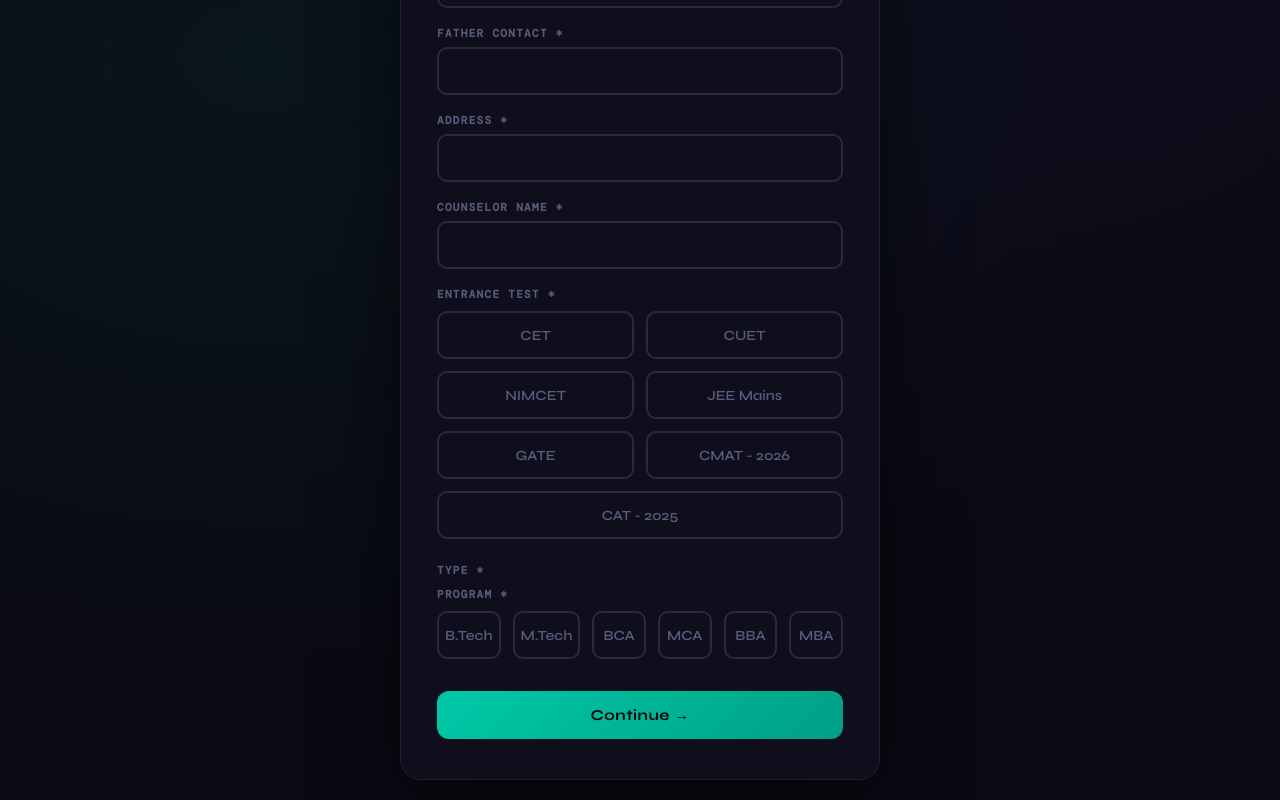
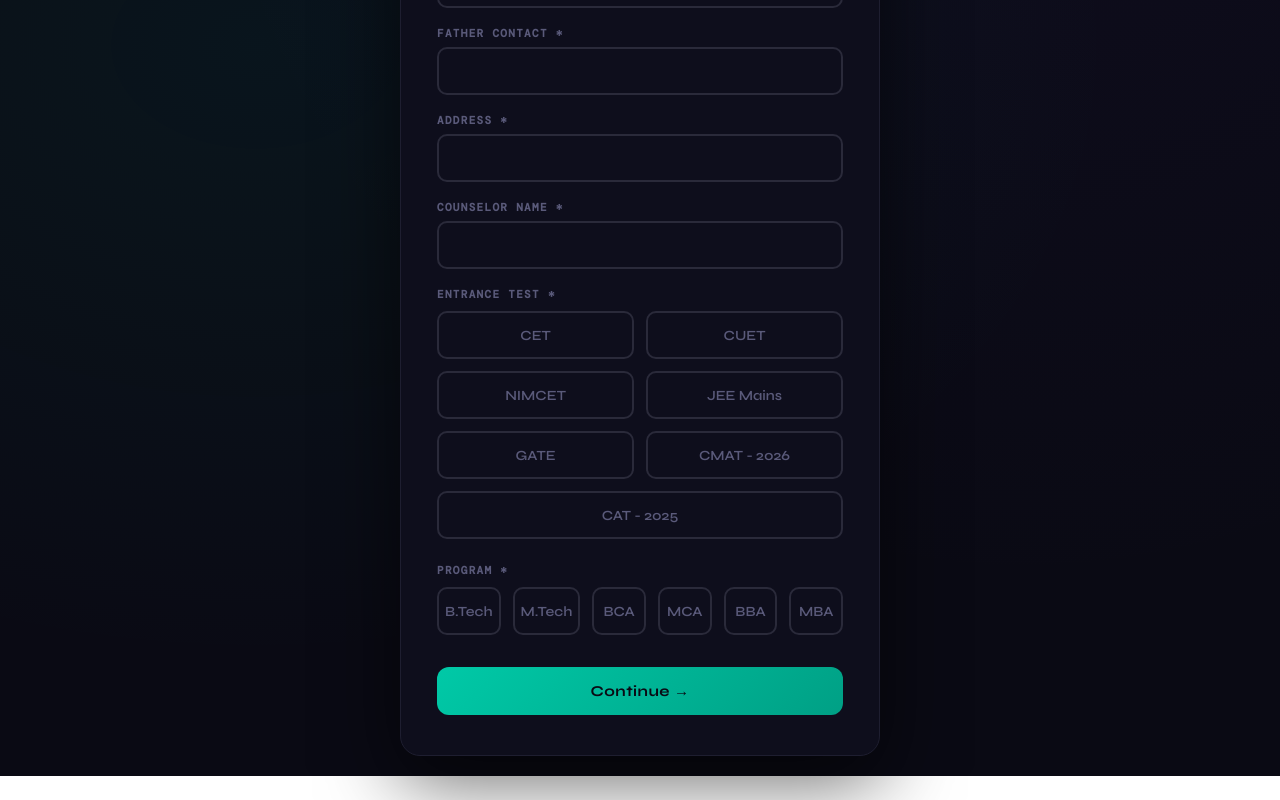
Before and after one commit to vipindagar7/git-counsling, a Next.js app: page / in a window 1280 px wide. Shown: the part 685-1485 px from the top of the page. After the commit the page ends 1461 px from the top, so only its background shows below. Built offline with nearby package versions, Linux system fonts and the light colour scheme.

Commit message:
change hydration

```diff
--- a/app/page.js
+++ b/app/page.js
@@ -485,13 +485,6 @@ export default function Home() {
                 </div>
               </div>
               <div style={{ marginBottom: 24 }}>
-                <label style={{
-                  display: 'block', fontSize: 11, fontWeight: 600, letterSpacing: '0.12em',
-                  textTransform: 'uppercase', color: '#5a5a7a', marginBottom: 10,
-                  fontFamily: 'var(--font-mono)',
-                }}>
-                  Type *
-                </label>
                 <div style={{ marginBottom: 24 }}>
                   <label style={{
                     display: 'block',
```
